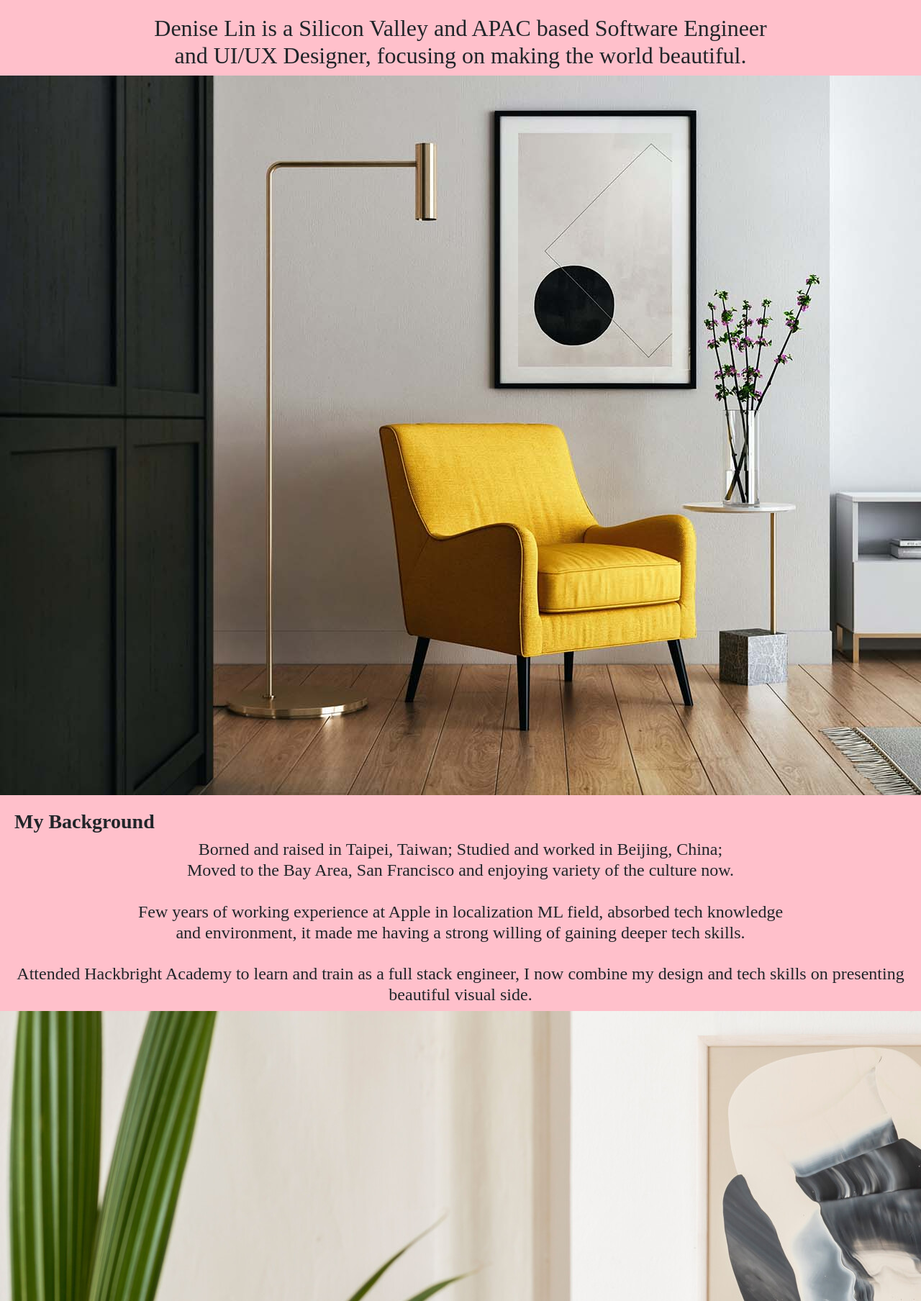
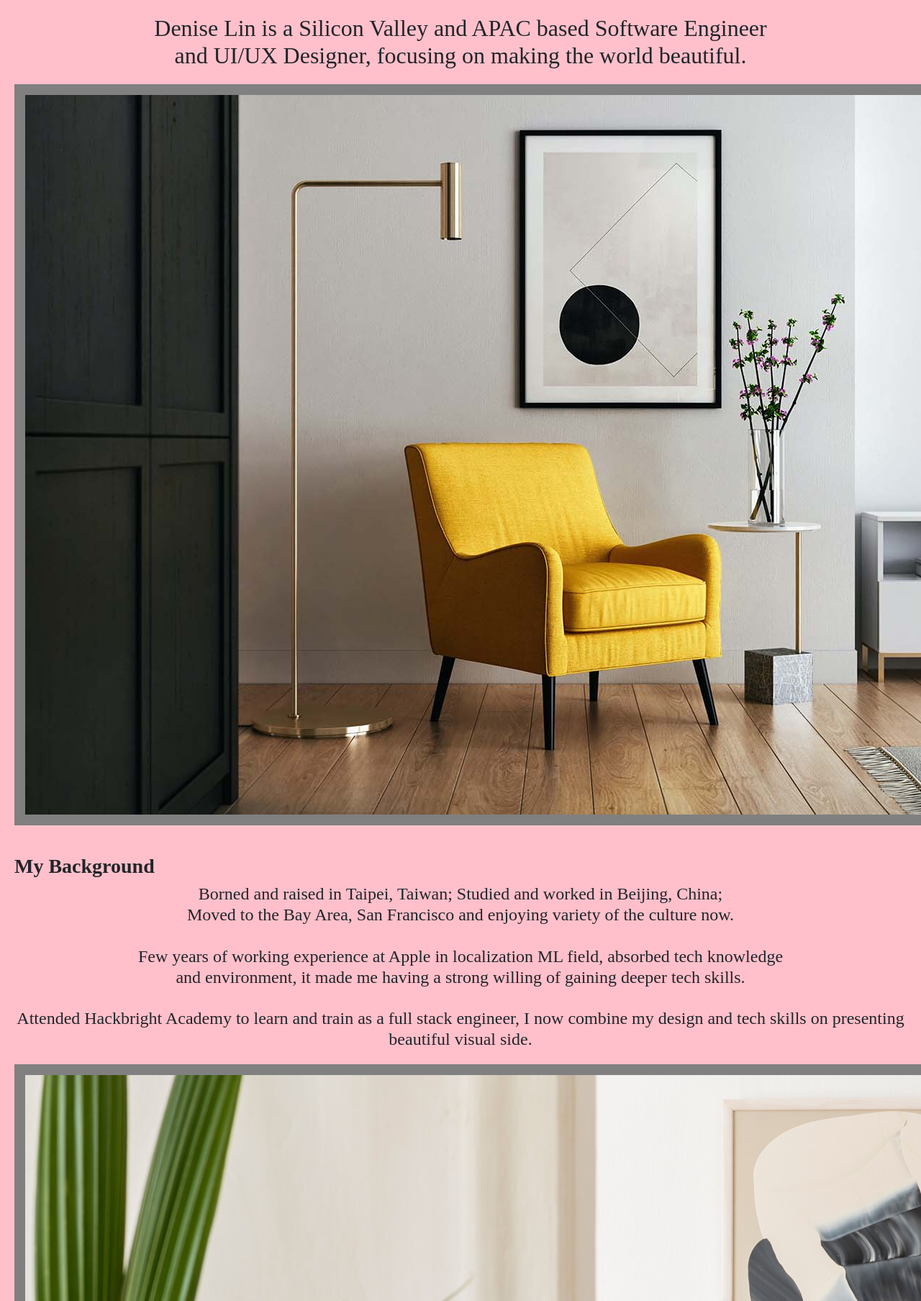
Before and after one commit to DeniseYT/Portfolio, a Flask app: page / in a window 1280 px wide; the page is wider, and only the part inside the window is pictured. Shown: the part 112-1920 px from the top of that part at 72% size. Run offline with Flask 2, Linux system fonts and the light colour scheme; parts of the project's set-up code (start-up, migrations or seed data) failed here and were passed over.

Commit message:
html & css

```diff
--- a/static/css/styles.css
+++ b/static/css/styles.css
@@ -18,8 +18,13 @@ body {
 
 .img-container-1 {
     /* background-image: url("/Intro/static/img/interiordesignsecrets1.jpeg"); */
-    width: 1900px;
-    height: 1000px;
+    /* width: 1900px;
+    height: 1000px; */
+
+    width: 1650px;
+    border: 15px solid grey;
+    padding: 500px;
+    margin: 20px;
 }
 
 .mybackground-container-item {
@@ -35,8 +40,13 @@ body {
 }
 
 .img-container-2 {
-    width: 1900px;
-    height: 1500px;
+    /* width: 1900px;
+    height: 1500px; */
+
+    width: 1650px;
+    border: 15px solid grey;
+    padding: 500px;
+    margin: 20px;
 }
 
 .skills-container-item {
--- a/templates/homepage.html
+++ b/templates/homepage.html
@@ -60,9 +60,7 @@
       </h4>
     </div>
 
-    <div
-    class="img-container-2"
-    style="background-image: url(/Intro/static/img/modern-art-display-interior-design-2500x1667.jpeg)">
+    <div class="img-container-2" style="background-image: url(/Intro/static/img/modern-art-display-interior-design-2500x1667.jpeg)">
     </div>
 
     <div class="skills-container-item">
@@ -77,6 +75,18 @@
       </h4>
     </div>
 
+    <div class="first-layer-container-img-left" style="background-image: url(/Intro/static/img/w2000_q60.jpeg)">
+    </div>
+
+    <div class="first-layer-container-img-middle">
+    </div>
+
+    <div class="first-layer-container-img-right">
+    </div>
+
+    <div class="container-img" style="background-image: url(/Intro/static/img/90424091_10102879840383977_2584763489700544512_n.jpeg)">
+    </div>
+
     <!-- Bootstrap JavaScript Bundle with Popper -->
     <!-- <script src="https://cdn.jsdelivr.net/npm/bootstrap@5.1.3/dist/js/bootstrap.bundle.min.js" integrity="sha384-ka7Sk0Gln4gmtz2MlQnikT1wXgYsOg+OMhuP+IlRH9sENBO0LRn5q+8nbTov4+1p" crossorigin="anonymous"></script> -->
 
```
Also changed, not shown: other parts of static/css/styles.css (+43 -0 lines).
